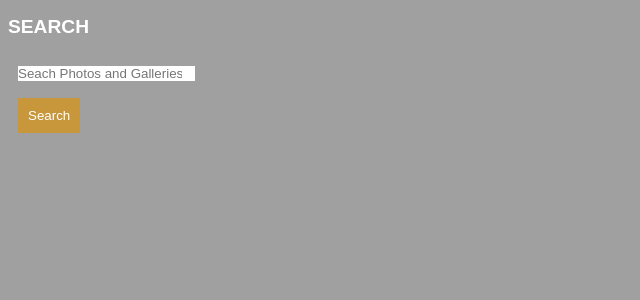
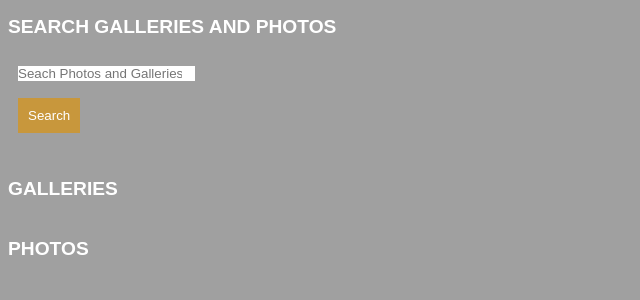
Before and after one commit to shaneneiman/photogallery-django, a Django app: page /search/ in a window 1280 px wide. Shown: the part 126-426 px from the top of the page, without its empty margins (0-640 px from the left). Run offline with Django 3.2, Linux system fonts and the light colour scheme; parts of the project's set-up code (start-up, migrations or seed data) failed here and were passed over.

Commit message:
changed API image file upload to POST request, updated styling on templates with links to galleries

```diff
--- a/photogallery/views.py
+++ b/photogallery/views.py
@@ -73,7 +73,7 @@ def add_photo_to_gallery(request, gallery_pk):
             photo = form.save(commit=False)
             photo.photo_by = request.user
             photo.save()
-            photo.gallery_photos.add(gallery)
+            photo.gallery.add(gallery)
             photo.save()
             return redirect(to="view_gallery", gallery_pk=gallery_pk)
     return render(request, "photogallery/add_photo_to_gallery.html", {
@@ -97,6 +97,7 @@ def delete_gallery(request, gallery_pk):
 @login_required
 def delete_gallery_and_photos(request, gallery_pk):
     gallery = get_object_or_404(request.user.galleries, pk=gallery_pk)
+    user = request.user
     if request.method == "POST":
         for photo in gallery.photos:
             gallery.remove(photo)
--- a/project/urls.py
+++ b/project/urls.py
@@ -52,12 +52,12 @@ urlpatterns = [
     # Galleries
     path("api/galleries/", api_views.GalleryListCreateView.as_view()),
     path("api/galleries/<int:pk>", api_views.GalleryDetailView.as_view()),
-    path("api/galleries/<int:gallery_pk>/addphoto/", api_views.GalleryPhotoCreateView.as_view()),
-    path("api/galleries/<int:gallery_pk>/photos/<int:photo_pk>", api_views.GalleryPhotoUploadDeleteView.as_view()),
+    path("api/galleries/<int:gallery_pk>/addphoto/", api_views.GalleryPhotoUploadView.as_view()),
+    path("api/galleries/<int:gallery_pk>/photos/<int:photo_pk>/delete", api_views.GalleryPhotoDeleteView.as_view()),
     # Photos
-    path("api/photos/", api_views.PhotoListCreateView.as_view()),
+    path("api/photos/", api_views.PhotoListView.as_view()),
+    path("api/photos/add/", api_views.PhotoUploadView.as_view()),
     path("api/photos/<int:pk>", api_views.PhotoDetailView.as_view()),
-    path("api/photos/<int:photo_pk>", api_views.PhotoUploadView.as_view()),
 
 ] + static(settings.MEDIA_URL, document_root=settings.MEDIA_ROOT)
 
--- a/templates/photogallery/search.html
+++ b/templates/photogallery/search.html
@@ -1,7 +1,7 @@
 {% extends "base.html" %}
 
 {% block content %}
-<h2 class="title">Search</h2>
+<h2 class="title">Search Galleries and Photos</h2>
 <div class="flex-item">
     <form action="{% url 'search' %}" method="GET">
         <input type="search" name="q" placeholder="Seach Photos and Galleries" value="{{query}}">
@@ -11,17 +11,22 @@
     </form>
 </div>
 
-
-{% if galleries is not None %}
+<h3 class="title">Galleries</h3>
+<div class="flex-container">
+    {% if galleries is not None %}
     {% for gallery in galleries %}
         <div class="flex-item">
             <p class="text">{{ gallery.title }}</p>
+            <div><img src="{{ gallery.photos.first.photo_thumb.url }}"></div>
             <a class="link" href="{% url 'view_gallery' gallery.pk %}">View Gallery</a>
         </div>
     {% empty %}
         <p class="text">There are no galleries matching your search</p>
     {% endfor %}
 {% endif %}
+</div>
+
+<h3 class="title">Photos</h3>
 <div class="flex-container">
     {% if photos is not None %}
     {% for photo in photos %}
--- a/templates/photogallery/user_galleries_list.html
+++ b/templates/photogallery/user_galleries_list.html
@@ -6,6 +6,7 @@
     {% if galleries is not None %}
     {% for gallery in galleries %}
     <div>
+        <div><img src="{{ gallery.photos.first.photo_thumb.url }}"></div>
         <a class="link" href="{% url 'view_gallery' gallery.pk %}">{{ gallery.title }}</a>
     </div>
     {% empty %}
```
Also changed, not shown: api/views.py (+17 -25 lines), templates/photogallery/view_photo.html (+4 -4 lines).
